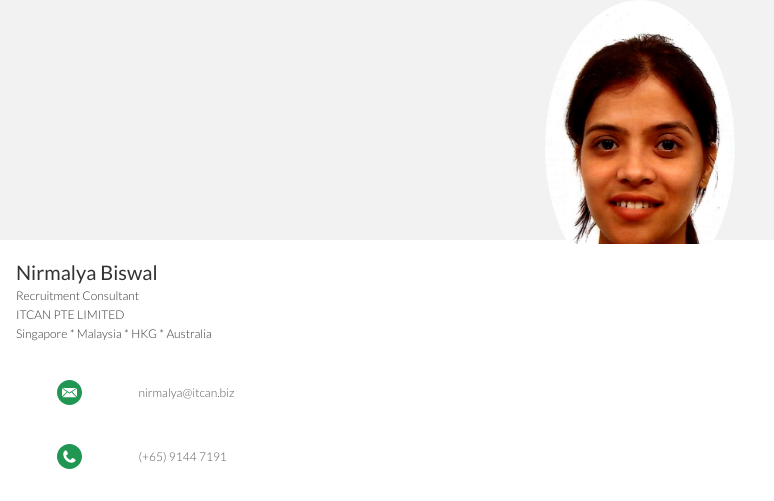
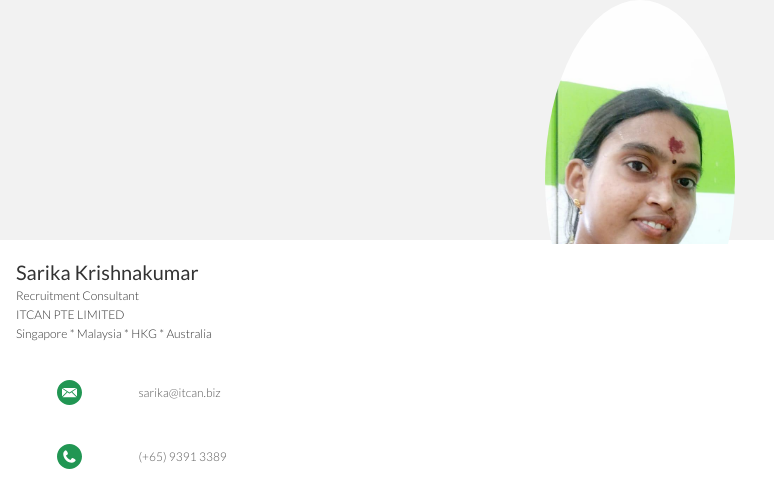
Before and after one commit to ITCANNAMECARD/SARIKA, a plain HTML site: page index.html in a window 1280 px wide. Shown: the top 501 px of the page, 0-774 px from the left. Drawn offline with Linux system fonts and the light colour scheme; a web font is replaced by a local one.

Commit message:
Update index.html

```diff
--- a/index.html
+++ b/index.html
@@ -14,7 +14,7 @@
 			<div class="row">
 				<div class="col"></div>
 				<div class="col is-5">
-					<img class="profile-pic" src="NIRMALYA BISWAL.jpeg" alt="Profile Picture">
+					<img class="profile-pic" src="SARIKA KRISHNAKUMAR.jpeg" alt="Profile Picture">
 				</div>
 				<div class="col"></div>
 			</div>
@@ -25,7 +25,7 @@
 		<div class="container">
 			<div class="row name-title-company">
 				<div class="col is-6">
-					<p class="text-name">Nirmalya Biswal</p>
+					<p class="text-name">Sarika Krishnakumar</p>
 					<p class="text-title-company">Recruitment Consultant</p>
 					<p class="text-title-company">ITCAN PTE LIMITED</p>
 					<p class="text-title-company">Singapore	*	Malaysia	*	HKG	*	Australia
@@ -38,14 +38,14 @@
 	</section>
 
 	<section class="bg-color-white secondary-info">
-		<a href="mailto:nirmalya@itcan.biz">
+		<a href="mailto:sarika@itcan.biz">
 			<div class="container">
 				<div class="row detail">
 					<div class="col">
 						<img src="assets/icon-email.svg" alt="Email Icon"">
 					</div>
 					<div class="col is-8">
-						<p class="text-detail">nirmalya@itcan.biz</p>
+						<p class="text-detail">sarika@itcan.biz</p>
 					</div>
 					<div class="col">
 						<img src="assets/right-arrow.svg" alt="Right Arrow" height="50%" width="40%">
@@ -56,14 +56,14 @@
 	</section>
 
 	<section class="bg-color-white secondary-info">
-		<a href="tel:+6591447191">
+		<a href="tel:+6593913389">
 			<div class="container">
 				<div class="row detail">
 					<div class="col">
 						<img src="assets/icon-phone.svg" alt="Phone Icon"">
 					</div>
 					<div class="col is-8">
-						<p class="text-detail">(+65) 9144 7191</p>
+						<p class="text-detail">(+65) 9391 3389</p>
 					</div>
 					<div class="col">
 						<img src="assets/right-arrow.svg" alt="Right Arrow" height="50%" width="40%">
```
